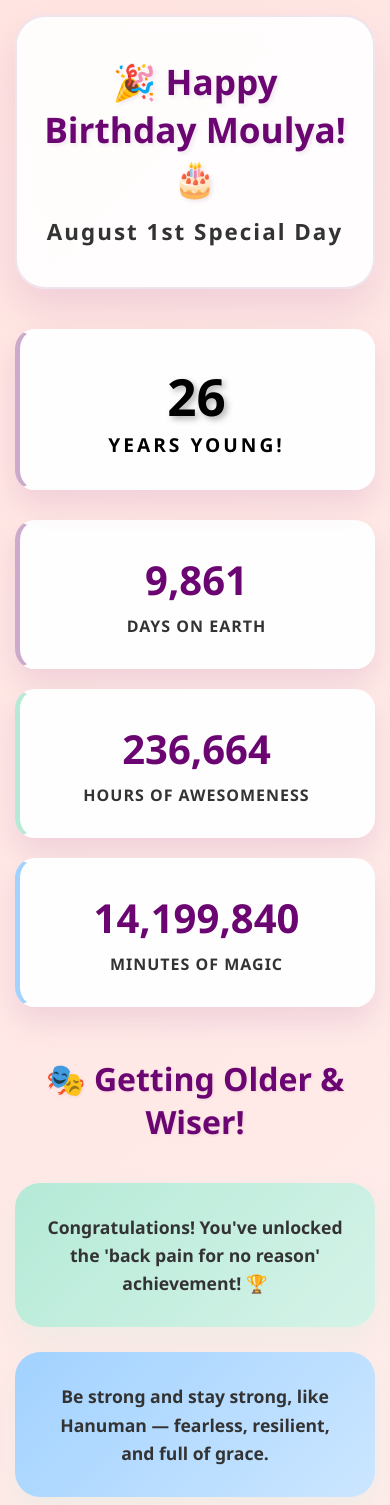
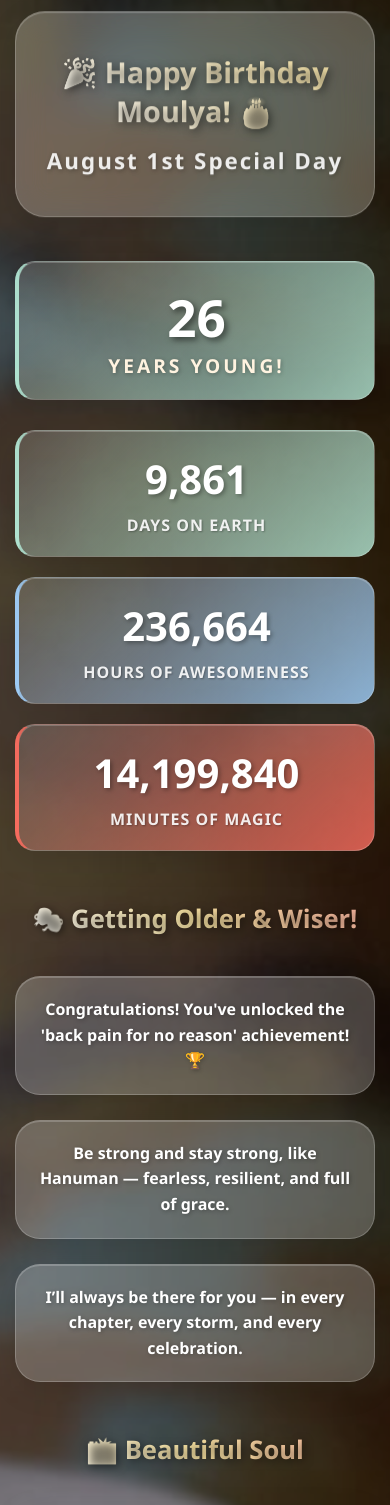
Before and after one commit to naveenchelo/moulya-birthday, an Angular app: page / in a window 390 px wide. Shown: the top 1505 px of the page. Built offline with nearby package versions, Linux system fonts and the light colour scheme.

Commit message:
fix: background with a glassy and bouncy look

```diff
--- a/src/app/moulya-dashboard/moulya-dashboard.component.scss
+++ b/src/app/moulya-dashboard/moulya-dashboard.component.scss
@@ -1,13 +1,16 @@
-// app.component.scss
+// moulya-dashboard.component.scss
 
-// Color Palette Variables
-$soft-blush-pink: #ffe4e1;
-$charcoal-gray: #333333;
-$lavender-purple: #cbaacb;
-$mint-green: #b5ead7;
-$sky-blue: #a2d2ff;
-$coral-pink: #ff6f61;
-$deep-plum: #6a0572;
+// Color Palette Variables (adjusted for photo background)
+$glass-white: rgba(255, 255, 255, 0.15);
+$glass-white-hover: rgba(255, 255, 255, 0.25);
+$glass-dark: rgba(0, 0, 0, 0.1);
+$text-primary: #ffffff;
+$text-secondary: rgba(255, 255, 255, 0.9);
+$text-accent: #fff3e0;
+$accent-pink: rgba(255, 111, 97, 0.8);
+$accent-purple: rgba(106, 5, 114, 0.8);
+$accent-mint: rgba(181, 234, 215, 0.8);
+$accent-blue: rgba(162, 210, 255, 0.8);
 
 * {
     margin: 0;
@@ -17,10 +20,39 @@ $deep-plum: #6a0572;
 
 .birthday-app {
     font-family: 'Segoe UI', Tahoma, Geneva, Verdana, sans-serif;
-    background: linear-gradient(135deg, $soft-blush-pink 0%, lighten($soft-blush-pink, 5%) 100%);
     min-height: 100vh;
     position: relative;
     overflow-x: hidden;
+
+    // Background image setup - optimized for all devices
+    background-image: url('/assets/images/photo4.jpeg');
+    background-size: cover;
+    background-position: center center;
+    background-attachment: fixed;
+    background-repeat: no-repeat;
+
+    // Fallback for iOS and other devices that don't support fixed attachment
+    @supports not (background-attachment: fixed) {
+        background-attachment: scroll;
+    }
+
+    // Overlay for better text readability
+    &::before {
+        content: '';
+        position: fixed;
+        top: 0;
+        left: 0;
+        width: 100%;
+        height: 100%;
+        background: rgba(0, 0, 0, 0.3);
+        backdrop-filter: blur(1px);
+        z-index: 1;
+
+        // Ensure overlay works on mobile
+        @media (max-width: 768px) {
+            position: absolute;
+        }
+    }
 }
 
 .stars {
@@ -30,24 +62,25 @@ $deep-plum: #6a0572;
     width: 100%;
     height: 100%;
     pointer-events: none;
-    z-index: 1;
+    z-index: 2;
 }
 
 .star {
     position: absolute;
-    width: 3px;
-    height: 3px;
-    background: $lavender-purple;
+    width: 4px;
+    height: 4px;
+    background: rgba(255, 255, 255, 0.8);
     border-radius: 50%;
     animation: twinkle 3s infinite;
+    box-shadow: 0 0 6px rgba(255, 255, 255, 0.6);
 
     &:nth-child(2n) {
-        background: $mint-green;
+        background: rgba(255, 182, 193, 0.8);
         animation-duration: 2s;
     }
 
     &:nth-child(3n) {
-        background: $sky-blue;
+        background: rgba(173, 216, 230, 0.8);
         animation-duration: 4s;
     }
 }
@@ -56,7 +89,7 @@ $deep-plum: #6a0572;
 
     0%,
     100% {
-        opacity: 0;
+        opacity: 0.3;
         transform: scale(0.8);
     }
 
@@ -68,31 +101,55 @@ $deep-plum: #6a0572;
 
 .container {
     position: relative;
-    z-index: 2;
+    z-index: 3;
     max-width: 1200px;
     margin: 0 auto;
     padding: 20px;
+}
+
+// Glass morphism base styles
+@mixin glass-morphism($blur: 15px, $opacity: 0.15) {
+    background: rgba(255, 255, 255, $opacity);
+    backdrop-filter: blur($blur) saturate(180%);
+    -webkit-backdrop-filter: blur($blur) saturate(180%);
+    border: 1px solid rgba(255, 255, 255, 0.2);
+    box-shadow:
+        0 8px 32px rgba(0, 0, 0, 0.1),
+        inset 0 1px 0 rgba(255, 255, 255, 0.2);
+}
+
+@mixin bouncy-hover {
+    transition: all 0.3s cubic-bezier(0.68, -0.55, 0.265, 1.55);
+
+    &:hover {
+        transform: translateY(-8px) scale(1.02);
+        box-shadow:
+            0 15px 40px rgba(0, 0, 0, 0.2),
+            inset 0 1px 0 rgba(255, 255, 255, 0.3);
+    }
 }
 
 // Header Styles
 .birthday-header {
     text-align: center;
     padding: 60px 40px;
-    background: rgba(255, 255, 255, 0.9);
-    backdrop-filter: blur(15px);
+    @include glass-morphism(20px, 0.2);
     border-radius: 30px;
     margin-bottom: 40px;
-    box-shadow: 0 20px 40px rgba($deep-plum, 0.1);
-    border: 2px solid rgba($lavender-purple, 0.3);
-    animation: slideInDown 1s ease-out;
+    animation: slideInDown 1s ease-out, gentle-bounce 3s ease-in-out infinite;
+    @include bouncy-hover;
 }
 
 .main-title {
     font-size: 3.5rem;
-    color: $deep-plum;
+    color: $text-primary;
     margin-bottom: 15px;
     font-weight: 800;
-    text-shadow: 2px 2px 4px rgba($deep-plum, 0.1);
+    text-shadow: 2px 2px 8px rgba(0, 0, 0, 0.5);
+    background: linear-gradient(45deg, #fff, #ffeaa7);
+    -webkit-background-clip: text;
+    -webkit-text-fill-color: transparent;
+    background-clip: text;
 
     @media (max-width: 768px) {
         font-size: 2.5rem;
@@ -101,9 +158,10 @@ $deep-plum: #6a0572;
 
 .birthday-date {
     font-size: 1.4rem;
-    color: $charcoal-gray;
+    color: $text-secondary;
     font-weight: 600;
     letter-spacing: 2px;
+    text-shadow: 1px 1px 4px rgba(0, 0, 0, 0.3);
 }
 
 // Age Section Styles
@@ -113,13 +171,17 @@ $deep-plum: #6a0572;
 }
 
 .main-age {
-    background: linear-gradient(135deg, $coral-pink, lighten($coral-pink, 10%));
+    @include glass-morphism(25px, 0.25);
+    background: linear-gradient(135deg, $accent-pink, rgba(255, 111, 97, 0.6));
     margin-bottom: 30px;
-    transform: scale(1.1);
+    transform: scale(1.05);
     margin-left: auto;
     margin-right: auto;
     max-width: 90%;
     box-sizing: border-box;
+    border-radius: 25px;
+    animation: pulse-glow 2s ease-in-out infinite;
+    @include bouncy-hover;
 
     @media (max-width: 768px) {
         transform: scale(1);
@@ -130,7 +192,8 @@ $deep-plum: #6a0572;
     .age-number {
         font-size: 5rem;
         font-weight: 900;
-        text-shadow: 3px 3px 6px rgba(0, 0, 0, 0.3);
+        color: $text-primary;
+        text-shadow: 3px 3px 6px rgba(0, 0, 0, 0.5);
 
         @media (max-width: 768px) {
             font-size: 3.2rem;
@@ -140,8 +203,10 @@ $deep-plum: #6a0572;
     .age-label {
         font-size: 1.6rem;
         font-weight: 600;
+        color: $text-accent;
         text-transform: uppercase;
         letter-spacing: 3px;
+        text-shadow: 1px 1px 4px rgba(0, 0, 0, 0.3);
 
         @media (max-width: 768px) {
             font-size: 1.2rem;
@@ -157,47 +222,44 @@ $deep-plum: #6a0572;
 }
 
 .age-card {
-    background: rgba(255, 255, 255, 0.95);
+    @include glass-morphism(20px, 0.2);
     padding: 30px 20px;
     border-radius: 20px;
     text-align: center;
-    box-shadow: 0 15px 30px rgba($deep-plum, 0.1);
-    border: 2px solid transparent;
-    transition: all 0.4s cubic-bezier(0.4, 0, 0.2, 1);
     animation: bounceIn 1s ease-out;
-
-    &:hover {
-        transform: translateY(-10px) scale(1.02);
-        border-color: $lavender-purple;
-        box-shadow: 0 25px 50px rgba($deep-plum, 0.2);
-    }
+    @include bouncy-hover;
 
     &:nth-child(1) {
-        border-left: 5px solid $lavender-purple;
+        border-left: 4px solid $accent-mint;
+        background: linear-gradient(135deg, $glass-white, $accent-mint);
     }
 
     &:nth-child(2) {
-        border-left: 5px solid $mint-green;
+        border-left: 4px solid $accent-blue;
+        background: linear-gradient(135deg, $glass-white, $accent-blue);
     }
 
     &:nth-child(3) {
-        border-left: 5px solid $sky-blue;
+        border-left: 4px solid $accent-pink;
+        background: linear-gradient(135deg, $glass-white, $accent-pink);
     }
 }
 
 .stat-number {
     font-size: 2.5rem;
     font-weight: 800;
-    color: $deep-plum;
+    color: $text-primary;
     margin-bottom: 8px;
+    text-shadow: 2px 2px 4px rgba(0, 0, 0, 0.3);
 }
 
 .stat-label {
     font-size: 1rem;
-    color: $charcoal-gray;
+    color: $text-secondary;
     font-weight: 600;
     text-transform: uppercase;
     letter-spacing: 1px;
+    text-shadow: 1px 1px 2px rgba(0, 0, 0, 0.3);
 }
 
 // Messages Section
@@ -208,11 +270,15 @@ $deep-plum: #6a0572;
 
 .section-title {
     font-size: 2.5rem;
-    color: $deep-plum;
+    color: $text-primary;
     text-align: center;
     margin-bottom: 40px;
     font-weight: 700;
-    text-shadow: 1px 1px 3px rgba($deep-plum, 0.1);
+    text-shadow: 2px 2px 8px rgba(0, 0, 0, 0.5);
+    background: linear-gradient(45deg, #fff, #ffeaa7, #fab1a0);
+    -webkit-background-clip: text;
+    -webkit-text-fill-color: transparent;
+    background-clip: text;
 }
 
 .message-cards {
@@ -221,19 +287,18 @@ $deep-plum: #6a0572;
 }
 
 .message-card {
-    background: linear-gradient(135deg, $mint-green, lighten($mint-green, 8%));
+    @include glass-morphism(18px, 0.18);
     padding: 30px;
     border-radius: 25px;
-    box-shadow: 0 15px 30px rgba($mint-green, 0.2);
     animation: slideInRight 0.8s ease-out;
-    transition: transform 0.3s ease;
+    @include bouncy-hover;
 
     &:hover {
+        background: rgba(255, 255, 255, 0.25);
         transform: translateX(10px) scale(1.02);
     }
 
     &:nth-child(even) {
-        background: linear-gradient(135deg, $sky-blue, lighten($sky-blue, 8%));
         animation: slideInLeft 0.8s ease-out;
 
         &:hover {
@@ -243,10 +308,11 @@ $deep-plum: #6a0572;
 
     p {
         font-size: 1.3rem;
-        color: $charcoal-gray;
+        color: $text-primary;
         font-weight: 600;
         line-height: 1.6;
         text-align: center;
+        text-shadow: 1px 1px 4px rgba(0, 0, 0, 0.3);
     }
 }
 
@@ -264,19 +330,17 @@ $deep-plum: #6a0572;
 }
 
 .photo-placeholder {
-    background: rgba(255, 255, 255, 0.9);
+    @include glass-morphism(15px, 0.15);
     padding: 40px 20px;
     border-radius: 20px;
     text-align: center;
-    box-shadow: 0 15px 30px rgba($lavender-purple, 0.15);
-    border: 3px dashed $lavender-purple;
-    transition: all 0.4s ease;
+    border: 2px solid rgba(255, 255, 255, 0.3);
     animation: zoomIn 0.6s ease-out;
+    @include bouncy-hover;
 
     &:hover {
-        transform: scale(1.05);
-        border-style: solid;
-        background: rgba($lavender-purple, 0.1);
+        border-color: rgba(255, 255, 255, 0.5);
+        background: rgba(255, 255, 255, 0.25);
     }
 }
 
@@ -285,51 +349,36 @@ $deep-plum: #6a0572;
     height: 400px;
     object-fit: cover;
     border-radius: 12px;
-    box-shadow: 0 5px 15px rgba($lavender-purple, 0.1);
-    transition: transform 0.3s ease;
+    box-shadow: 0 8px 25px rgba(0, 0, 0, 0.3);
+    transition: transform 0.3s cubic-bezier(0.68, -0.55, 0.265, 1.55);
 
     &:hover {
-        transform: scale(1.03);
+        transform: scale(1.05);
+        box-shadow: 0 12px 35px rgba(0, 0, 0, 0.4);
     }
-}
-
-.photo-icon {
-    font-size: 3rem;
-    display: block;
-    margin-bottom: 15px;
-}
-
-.photo-content p {
-    font-size: 1.2rem;
-    color: $deep-plum;
-    font-weight: 600;
-    margin-bottom: 8px;
-}
-
-.photo-content small {
-    color: $charcoal-gray;
-    font-style: italic;
 }
 
 // Countdown Section
 .countdown-section {
     margin-bottom: 50px;
     text-align: center;
-    animation: pulse 2s infinite;
+    animation: pulse-gentle 2s infinite;
 }
 
 .countdown-card {
-    background: linear-gradient(135deg, $coral-pink, darken($coral-pink, 10%));
-    color: white;
+    @include glass-morphism(25px, 0.25);
+    background: linear-gradient(135deg, $accent-pink, $accent-purple);
+    color: $text-primary;
     padding: 50px;
     border-radius: 30px;
     display: inline-block;
-    box-shadow: 0 20px 40px rgba($coral-pink, 0.3);
+    @include bouncy-hover;
 
     .countdown-number {
         font-size: 4rem;
         font-weight: 900;
         margin-bottom: 15px;
+        text-shadow: 2px 2px 8px rgba(0, 0, 0, 0.3);
     }
 
     .countdown-label {
@@ -337,6 +386,7 @@ $deep-plum: #6a0572;
         font-weight: 600;
         text-transform: uppercase;
         letter-spacing: 2px;
+        text-shadow: 1px 1px 4px rgba(0, 0, 0, 0.3);
     }
 }
 
@@ -344,33 +394,36 @@ $deep-plum: #6a0572;
 .today-birthday {
     margin-bottom: 50px;
     text-align: center;
-    animation: celebration 2s infinite;
+    animation: celebration-bounce 2s infinite;
 }
 
 .celebration-card {
-    background: linear-gradient(135deg, $coral-pink 0%, $deep-plum 100%);
-    color: white;
+    @include glass-morphism(30px, 0.2);
+    background: linear-gradient(135deg, $accent-pink, $accent-purple);
+    color: $text-primary;
     padding: 60px 40px;
     border-radius: 30px;
-    box-shadow: 0 25px 50px rgba($deep-plum, 0.3);
+    @include bouncy-hover;
 
     h3 {
         font-size: 2.5rem;
         margin-bottom: 20px;
         font-weight: 800;
+        text-shadow: 2px 2px 8px rgba(0, 0, 0, 0.3);
     }
 
     p {
         font-size: 1.4rem;
         margin-bottom: 25px;
         line-height: 1.6;
+        text-shadow: 1px 1px 4px rgba(0, 0, 0, 0.3);
     }
 }
 
 .birthday-emojis {
     font-size: 2.5rem;
     letter-spacing: 10px;
-    animation: bounce 2s infinite;
+    animation: bounce-emojis 2s infinite;
 }
 
 // Wishes Section
@@ -380,18 +433,19 @@ $deep-plum: #6a0572;
 }
 
 .wishes-card {
-    background: rgba(255, 255, 255, 0.95);
+    @include glass-morphism(20px, 0.2);
     padding: 40px;
     border-radius: 25px;
     text-align: center;
-    box-shadow: 0 15px 30px rgba($sky-blue, 0.2);
-    border: 2px solid $sky-blue;
+    border: 2px solid rgba(162, 210, 255, 0.5);
+    @include bouncy-hover;
 
     p {
         font-size: 1.3rem;
-        color: $charcoal-gray;
+        color: $text-primary;
         margin-bottom: 20px;
         font-weight: 600;
+        text-shadow: 1px 1px 4px rgba(0, 0, 0, 0.3);
     }
 }
 
@@ -401,12 +455,13 @@ $deep-plum: #6a0572;
     justify-content: center;
     gap: 10px;
     font-size: 1.1rem;
-    color: $deep-plum;
+    color: $text-primary;
     font-weight: 600;
 
     .status-icon {
         font-size: 1.5rem;
-        color: $mint-green;
+        color: $accent-mint;
+        filter: drop-shadow(0 0 4px rgba(181, 234, 215, 0.8));
     }
 }
 
@@ -414,26 +469,122 @@ $deep-plum: #6a0572;
 .birthday-footer {
     text-align: center;
     padding: 40px 20px;
-    background: rgba(255, 255, 255, 0.8);
+    @include glass-morphism(15px, 0.15);
     border-radius: 20px;
     margin-top: 40px;
     animation: fadeInUp 1s ease-out 1.5s both;
+    @include bouncy-hover;
 
     p {
         font-size: 1.2rem;
-        color: $deep-plum;
+        color: $text-primary;
         font-weight: 600;
         margin-bottom: 15px;
+        text-shadow: 1px 1px 4px rgba(0, 0, 0, 0.3);
     }
 }
 
 .footer-decorations {
     font-size: 1.8rem;
     letter-spacing: 15px;
-    animation: sparkle 3s infinite;
+    animation: sparkle-gentle 3s infinite;
 }
 
-// Animations
+// Enhanced Animations
+@keyframes gentle-bounce {
+
+    0%,
+    100% {
+        transform: translateY(0px);
+    }
+
+    50% {
+        transform: translateY(-5px);
+    }
+}
+
+@keyframes pulse-glow {
+
+    0%,
+    100% {
+        box-shadow:
+            0 8px 32px rgba(0, 0, 0, 0.1),
+            inset 0 1px 0 rgba(255, 255, 255, 0.2),
+            0 0 20px rgba(255, 111, 97, 0.3);
+    }
+
+    50% {
+        box-shadow:
+            0 8px 32px rgba(0, 0, 0, 0.15),
+            inset 0 1px 0 rgba(255, 255, 255, 0.3),
+            0 0 30px rgba(255, 111, 97, 0.5);
+    }
+}
+
+@keyframes pulse-gentle {
+
+    0%,
+    100% {
+        transform: scale(1);
+    }
+
+    50% {
+        transform: scale(1.02);
+    }
+}
+
+@keyframes celebration-bounce {
+
+    0%,
+    100% {
+        transform: scale(1) rotate(0deg);
+    }
+
+    25% {
+        transform: scale(1.02) rotate(1deg);
+    }
+
+    75% {
+        transform: scale(1.02) rotate(-1deg);
+    }
+}
+
+@keyframes bounce-emojis {
+
+    0%,
+    20%,
+    50%,
+    80%,
+    100% {
+        transform: translateY(0);
+    }
+
+    40% {
+        transform: translateY(-10px);
+    }
+
+    60% {
+        transform: translateY(-5px);
+    }
+}
+
+@keyframes sparkle-gentle {
+
+    0%,
+    100% {
+        opacity: 1;
+        transform: scale(1);
+        filter: drop-shadow(0 0 5px rgba(255, 255, 255, 0.3));
+    }
+
+    50% {
+        opacity: 0.8;
+        transform: scale(1.05);
+        filter: drop-shadow(0 0 10px rgba(255, 255, 255, 0.5));
+    }
+}
+
+// Original animations (keeping the ones still used)
 @keyframes slideInDown {
     from {
         opacity: 0;
@@ -527,67 +678,6 @@ $deep-plum: #6a0572;
     }
 }
 
-@keyframes pulse {
-
-    0%,
-    100% {
-        transform: scale(1);
-    }
-
-    50% {
-        transform: scale(1.05);
-    }
-}
-
-@keyframes celebration {
-
-    0%,
-    100% {
-        transform: scale(1) rotate(0deg);
-    }
-
-    25% {
-        transform: scale(1.02) rotate(1deg);
-    }
-
-    75% {
-        transform: scale(1.02) rotate(-1deg);
-    }
-}
-
-@keyframes bounce {
-
-    0%,
-    20%,
-    50%,
-    80%,
-    100% {
-        transform: translateY(0);
-    }
-
-    40% {
-        transform: translateY(-10px);
-    }
-
-    60% {
-        transform: translateY(-5px);
-    }
-}
-
-@keyframes sparkle {
-
-    0%,
-    100% {
-        opacity: 1;
-        transform: scale(1);
-    }
-
-    50% {
-        opacity: 0.7;
-        transform: scale(1.1);
-    }
-}
-
 @keyframes fadeIn {
     from {
         opacity: 0;
@@ -600,12 +690,26 @@ $deep-plum: #6a0572;
 
 // Responsive Design
 @media (max-width: 768px) {
+    .birthday-app {
+        // Fix for mobile background image
+        background-attachment: scroll;
+        background-size: cover;
+        background-position: center center;
+        min-height: 100vh;
+
+        // Alternative approach for better mobile support
+        &::before {
+            background: rgba(0, 0, 0, 0.4); // Slightly darker overlay for mobile
+        }
+    }
+
     .container {
         padding: 15px;
     }
 
     .birthday-header {
         padding: 40px 20px;
+        @include glass-morphism(15px, 0.25); // Stronger glass effect for mobile
     }
 
     .main-title {
@@ -632,4 +736,61 @@ $deep-plum: #6a0572;
         font-size: 2rem;
         letter-spacing: 5px;
     }
+
+    // Enhanced mobile glass effects
+    .age-card,
+    .message-card,
+    .photo-placeholder,
+    .wishes-card,
+    .birthday-footer {
+        @include glass-morphism(12px, 0.22);
+    }
+
+    .main-age {
+        @include glass-morphism(20px, 0.3);
+    }
 }
+
+// Additional mobile-specific fixes
+@media (max-width: 480px) {
+    .birthday-app {
+        // Ensure background covers entire screen on small devices
+        background-size: cover;
+        background-position: center top;
+
+        &::before {
+            background: rgba(0, 0, 0, 0.45); // Even stronger overlay for very small screens
+        }
+    }
+
+    .main-title {
+        font-size: 1.8rem;
+    }
+
+    .section-title {
+        font-size: 1.6rem;
+    }
+
+    .age-card {
+        padding: 20px 15px;
+    }
+
+    .message-card {
+        padding: 20px;
+
+        p {
+            font-size: 1rem;
+        }
+    }
+}
+
+// Additional glass effects for better visual hierarchy
+.age-card:hover,
+.message-card:hover,
+.photo-placeholder:hover,
+.wishes-card:hover,
+.birthday-footer:hover {
+    backdrop-filter: blur(25px) saturate(200%);
+    -webkit-backdrop-filter: blur(25px) saturate(200%);
+    border-color: rgba(255, 255, 255, 0.4);
+}
```
